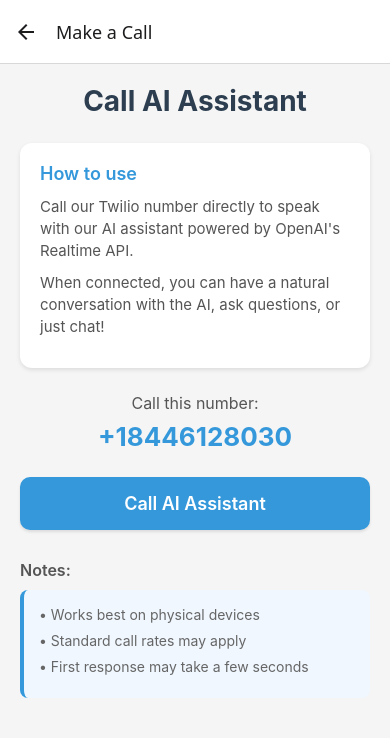
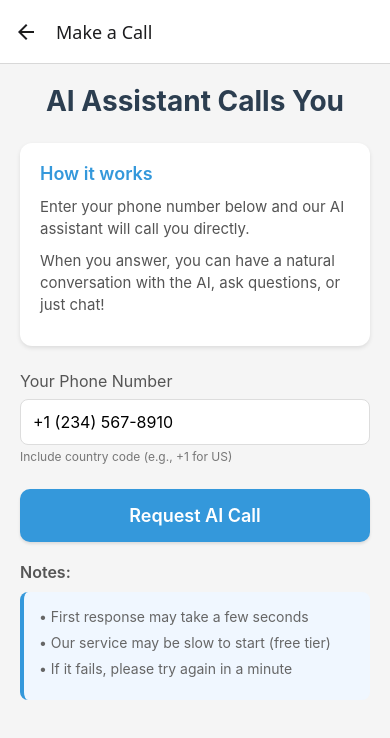
Before and after one commit to asbaden/callingbuddy, a React Native app in the folder CallingBuddyApp/: screen /Call in a window 390 px wide. Shown: the top 738 px of the page. Built offline with nearby package versions, Linux system fonts and the light colour scheme.

Commit message:
Restore outbound calling functionality - AI calls the user

```diff
--- a/CallingBuddyApp/screens/CallScreen.tsx
+++ b/CallingBuddyApp/screens/CallScreen.tsx
@@ -1,39 +1,72 @@
 import React, { useState } from 'react';
-import { StyleSheet, Text, View, TouchableOpacity, TextInput, Alert, ActivityIndicator, Linking } from 'react-native';
+import { StyleSheet, Text, View, TouchableOpacity, TextInput, Alert, ActivityIndicator } from 'react-native';
 import { useNavigation } from '@react-navigation/native';
 import { NativeStackNavigationProp } from '@react-navigation/native-stack';
 import { RootStackParamList } from '../App';
-import * as ExpoLinking from 'expo-linking';
-import { TWILIO_PHONE_NUMBER } from '../utils/config';
+import axios from 'axios';
+import { BACKEND_URL } from '../utils/config';
 
 type CallScreenNavigationProp = NativeStackNavigationProp<RootStackParamList, 'Call'>;
 
 export default function CallScreen() {
   const navigation = useNavigation<CallScreenNavigationProp>();
+  const [phoneNumber, setPhoneNumber] = useState('');
   const [isLoading, setIsLoading] = useState(false);
+  const [errorMessage, setErrorMessage] = useState<string | null>(null);
 
-  // Direct call to Twilio number
-  const callDirectly = async () => {
+  // Set a longer timeout for API calls
+  const axiosInstance = axios.create({
+    timeout: 60000  // 60 seconds timeout
+  });
+
+  const initiateCall = async () => {
+    // Simple validation
+    if (!phoneNumber || phoneNumber.length < 10) {
+      Alert.alert('Invalid Number', 'Please enter a valid phone number with country code (e.g., +1234567890)');
+      return;
+    }
+
     setIsLoading(true);
+    setErrorMessage(null);
 
     try {
-      const telUrl = `tel:${TWILIO_PHONE_NUMBER}`;
-      const canOpen = await ExpoLinking.canOpenURL(telUrl);
+      console.log(`Making request to: ${BACKEND_URL}/call-user`);
 
-      if (canOpen) {
-        await ExpoLinking.openURL(telUrl);
-      } else {
-        Alert.alert(
-          'Cannot Make Call',
-          'Your device cannot make phone calls. Try using a physical device instead of a simulator.',
-          [{ text: 'OK' }]
-        );
+      // Request the Twilio service to call the user
+      const response = await axiosInstance.post(`${BACKEND_URL}/call-user`, {
+        to: phoneNumber,
+      });
+
+      console.log('Response:', response.data);
+
+      Alert.alert(
+        'Call Initiated',
+        'You will receive a call from our AI assistant shortly.',
+        [{ text: 'OK' }]
+      );
+    } catch (error: any) {
+      console.error('Error initiating call:', error);
+
+      // Get more detailed error information
+      let errorMsg = 'There was a problem initiating the call.';
+
+      if (axios.isAxiosError(error)) {
+        if (error.code === 'ECONNABORTED') {
+          errorMsg = 'Request timed out. The server might be starting up. Please try again in a minute.';
+        } else {
+          errorMsg += ` Status: ${error.response?.status || 'unknown'}`;
+          errorMsg += ` Message: ${error.message}`;
+          if (error.response?.data) {
+            errorMsg += ` Details: ${JSON.stringify(error.response.data)}`;
+          }
+        }
       }
-    } catch (error) {
-      console.error('Error making direct call:', error);
+
+      setErrorMessage(errorMsg);
+
       Alert.alert(
         'Error',
-        'There was a problem making the call. Please try again.',
+        'There was a problem initiating the call. Please try again in a moment.',
         [{ text: 'OK' }]
       );
     } finally {
@@ -43,40 +76,55 @@ export default function CallScreen() {
 
   return (
     <View style={styles.container}>
-      <Text style={styles.title}>Call AI Assistant</Text>
+      <Text style={styles.title}>AI Assistant Calls You</Text>
 
       <View style={styles.infoCard}>
-        <Text style={styles.infoTitle}>How to use</Text>
+        <Text style={styles.infoTitle}>How it works</Text>
         <Text style={styles.infoText}>
-          Call our Twilio number directly to speak with our AI assistant powered by OpenAI's Realtime API.
+          Enter your phone number below and our AI assistant will call you directly.
         </Text>
         <Text style={styles.infoText}>
-          When connected, you can have a natural conversation with the AI, ask questions, or just chat!
+          When you answer, you can have a natural conversation with the AI, ask questions, or just chat!
         </Text>
       </View>
 
-      <View style={styles.phoneNumberContainer}>
-        <Text style={styles.phoneNumberLabel}>Call this number:</Text>
-        <Text style={styles.phoneNumber}>{TWILIO_PHONE_NUMBER}</Text>
+      <View style={styles.inputContainer}>
+        <Text style={styles.label}>Your Phone Number</Text>
+        <TextInput
+          style={styles.input}
+          placeholder="+1 (234) 567-8910"
+          keyboardType="phone-pad"
+          value={phoneNumber}
+          onChangeText={setPhoneNumber}
+          maxLength={15}
+        />
+        <Text style={styles.helpText}>Include country code (e.g., +1 for US)</Text>
       </View>
 
       <TouchableOpacity
         style={styles.callButton}
-        onPress={callDirectly}
+        onPress={initiateCall}
         disabled={isLoading}
       >
         {isLoading ? (
           <ActivityIndicator color="#fff" />
         ) : (
-          <Text style={styles.callButtonText}>Call AI Assistant</Text>
+          <Text style={styles.callButtonText}>Request AI Call</Text>
         )}
       </TouchableOpacity>
 
+      {errorMessage && (
+        <View style={styles.errorContainer}>
+          <Text style={styles.errorTitle}>Error Details:</Text>
+          <Text style={styles.errorText}>{errorMessage}</Text>
+        </View>
+      )}
+
       <Text style={styles.noteSectionTitle}>Notes:</Text>
       <View style={styles.noteContainer}>
-        <Text style={styles.noteText}>• Works best on physical devices</Text>
-        <Text style={styles.noteText}>• Standard call rates may apply</Text>
         <Text style={styles.noteText}>• First response may take a few seconds</Text>
+        <Text style={styles.noteText}>• Our service may be slow to start (free tier)</Text>
+        <Text style={styles.noteText}>• If it fails, please try again in a minute</Text>
       </View>
     </View>
   );
@@ -118,26 +166,33 @@ const styles = StyleSheet.create({
     color: '#555',
     marginBottom: 10,
   },
-  phoneNumberContainer: {
-    alignItems: 'center',
+  inputContainer: {
     marginBottom: 25,
   },
-  phoneNumberLabel: {
+  label: {
     fontSize: 16,
+    marginBottom: 8,
     color: '#555',
-    marginBottom: 8,
   },
-  phoneNumber: {
-    fontSize: 26,
-    fontWeight: 'bold',
-    color: '#3498db',
+  input: {
+    backgroundColor: '#fff',
+    borderWidth: 1,
+    borderColor: '#ddd',
+    borderRadius: 8,
+    padding: 12,
+    fontSize: 16,
+  },
+  helpText: {
+    fontSize: 12,
+    color: '#777',
+    marginTop: 4,
   },
   callButton: {
     backgroundColor: '#3498db',
     paddingVertical: 16,
     borderRadius: 10,
     alignItems: 'center',
-    marginBottom: 30,
+    marginBottom: 20,
     shadowColor: '#000',
     shadowOffset: { width: 0, height: 2 },
     shadowOpacity: 0.1,
@@ -148,6 +203,23 @@ const styles = StyleSheet.create({
     color: 'white',
     fontSize: 18,
     fontWeight: '600',
+  },
+  errorContainer: {
+    backgroundColor: '#ffebee',
+    padding: 10,
+    borderRadius: 5,
+    marginBottom: 20,
+    borderWidth: 1,
+    borderColor: '#ffcdd2',
+  },
+  errorTitle: {
+    color: '#d32f2f',
+    fontWeight: 'bold',
+    marginBottom: 5,
+  },
+  errorText: {
+    color: '#d32f2f',
+    fontSize: 12,
   },
   noteSectionTitle: {
     fontSize: 16,
--- a/CallingBuddyApp/utils/config.ts
+++ b/CallingBuddyApp/utils/config.ts
@@ -1,4 +1,7 @@
 // Config file for Calling Buddy App
+
+// Backend API URL
+export const BACKEND_URL = 'https://callingbuddy.onrender.com';
 
 // Twilio phone number to call
 export const TWILIO_PHONE_NUMBER = '+18446128030';
```
